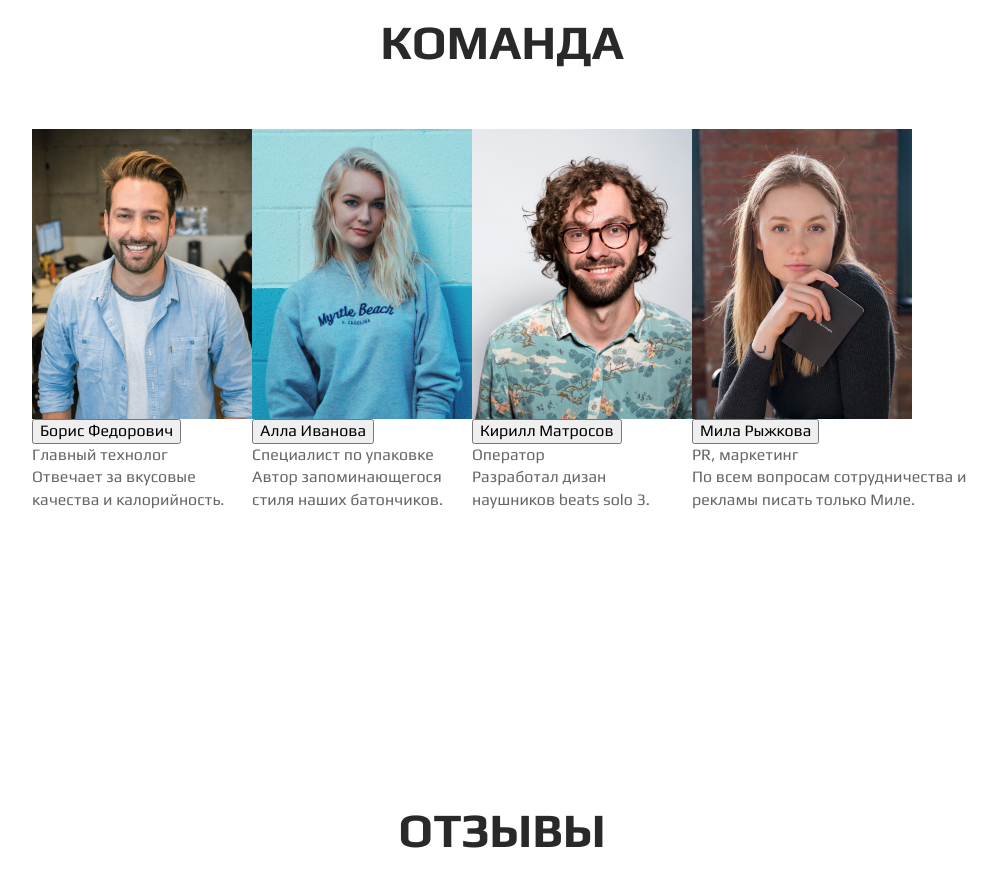
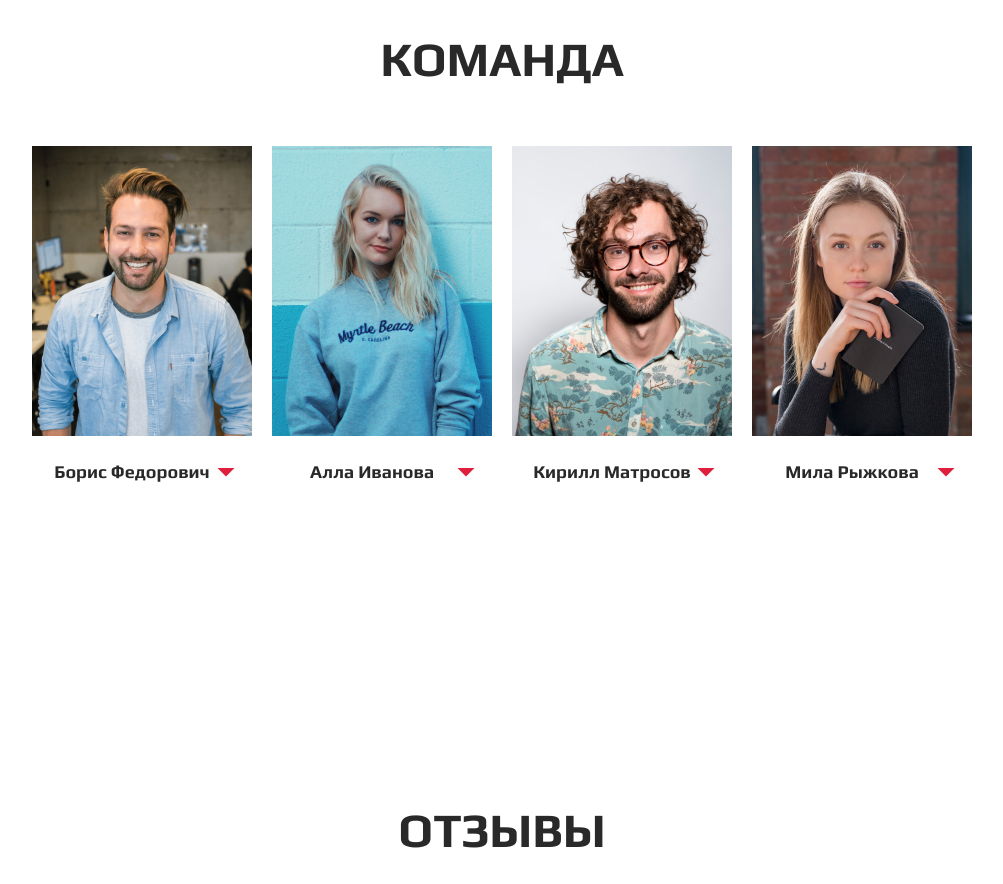
Before and after one commit to dovganss/beat, a plain HTML site: page index.html in a window 1280 px wide. Shown: the part 2540-3424 px from the top of the page, without its empty margins (138-1141 px from the left). Drawn offline with nearby package versions, Linux system fonts and the light colour scheme.

Commit message:
triangle team

```diff
--- a/css/components/team.scss
+++ b/css/components/team.scss
@@ -2,16 +2,94 @@
     display: none;
   }
 
-.team {
+.team--version--desktop {
   display: flex;
   justify-content: space-between;
 }
 
-.team-title {
+.team__item {
+  margin-right: rem(20px);
+  display: flex;
+  flex-direction: column;
+
+  &:last-child {
+    margin-right: 0;
+  }
+}
+
+.section__title--team {
   margin-bottom: rem(53px);
 }
 
 .team__member {
   min-width: rem(220px);
   min-height: rem(290px);
+  margin-bottom: rem(25px);
 }
+
+.team__title {
+  font-weight: bold;
+  font-size: 18px;
+  color: #292929;
+  border: none;
+  background: none;
+  margin-bottom: rem(11px);
+  position: relative;
+  max-width: rem(200px);
+  cursor: pointer;
+  outline: none;
+
+  &:before {
+    content: "";
+    border: 4px solid transparent;
+    width: 0px;
+    height: 0px;
+    border-top-color: #E01F3D;
+    border-right-width: 0px;
+    border-bottom-width: 0px;
+    border-top-width: 12px;
+    position: absolute;
+    left: 94%;
+    border-left-width: 12px;
+    transform: rotate(135deg);
+    }
+
+    &:after {
+      border: 4px solid transparent;
+      width: 0px;
+      height: 0px;
+      border-top-color: #E01F3D;
+      border-right-width: 0px;
+      border-bottom-width: 0px;
+      border-top-width: 12px;
+      position: absolute;
+      left: 94%;
+      border-left-width: 12px;
+      transform: rotate(315deg);
+      top: 47%;
+      }
+}
+
+.team__content-block {
+  display: flex;
+  flex-direction: column;
+  align-items: center;
+  max-width: rem(222px);
+}
+
+.team__occ {
+  color: #292929;
+  margin-bottom: rem(4px);
+}
+
+.team__content-text {
+  text-align: center;
+}
+
+.team__content {
+  position: absolute;
+  top: 100%;
+  overflow: hidden;
+  transition: height .3s;
+  height: 0;
+}
--- a/index.html
+++ b/index.html
@@ -288,7 +288,7 @@
       </section>
       <section class="section team-section">
         <div class="container">
-          <div class="section__title team-title">команда</div>
+          <div class="section__title section__title--team">команда</div>
           <ul class="team team--version--desktop">
             <li class="team__item">
               <div class="team__member">
@@ -327,7 +327,7 @@
               <div class="team__content">
                 <div class="team__content-block">
                   <div class="team__occ">Оператор</div>
-                  <div class="team__content-text">Разработал дизан
+                  <div class="team__content-text">Разработал дизайн
                     наушников beats solo 3.
                     </div>
                 </div>
--- a/js/main.js
+++ b/js/main.js
@@ -130,3 +130,43 @@ $(".interactive-avatar__link").click((e) => {
   contentToShow.addClass("reviews__content-item--active").siblings().removeClass("reviews__content-item--active");
 
 });
+
+//////team
+
+const openItem = item => {
+  const container = item.closest(".team__item");
+  const contentBlock = container.find(".team__content");
+  const textBlock = contentBlock.find(".team__content-block");
+  const reqHeight = textBlock.height();
+
+  container.addClass("active");
+  contentBlock.height(reqHeight);
+}
+
+const closeEveryItem = container => {
+  const items = container.find(".team__content");
+  const itemContainer = container.find(".team__item");
+
+  itemContainer.removeClass("active");
+  items.height(0);
+}
+
+$('.team__title').click(e => {
+  const $this = $(e.currentTarget);
+  const container = $this.closest(".team");
+  const elemContainer = $this.closest(".team__item");
+
+  if (elemContainer.hasClass("active")) {
+    closeEveryItem(container);
+  } else {
+    closeEveryItem(container);
+    openItem($this);
+  }
+
+
+
+
+
+
+
+})
```
Also changed, not shown: css/main.css.
